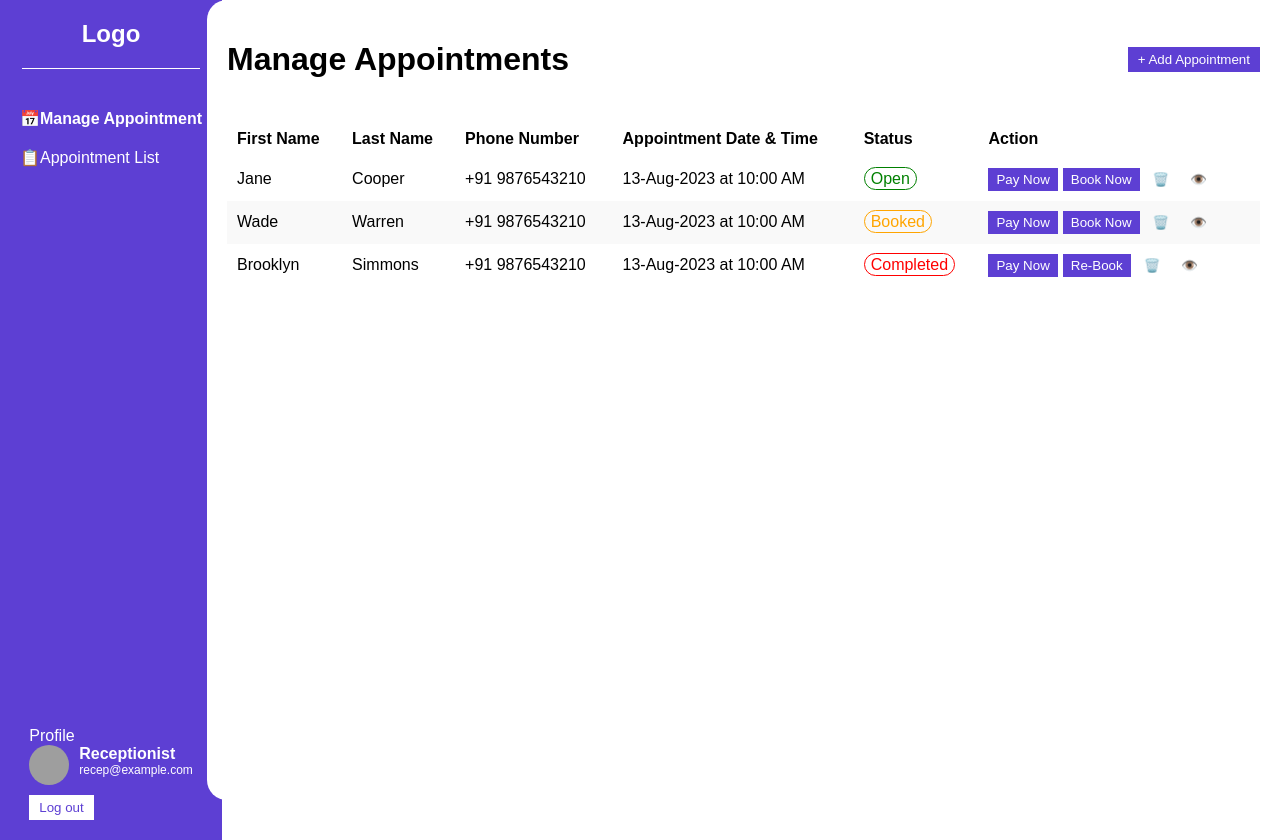
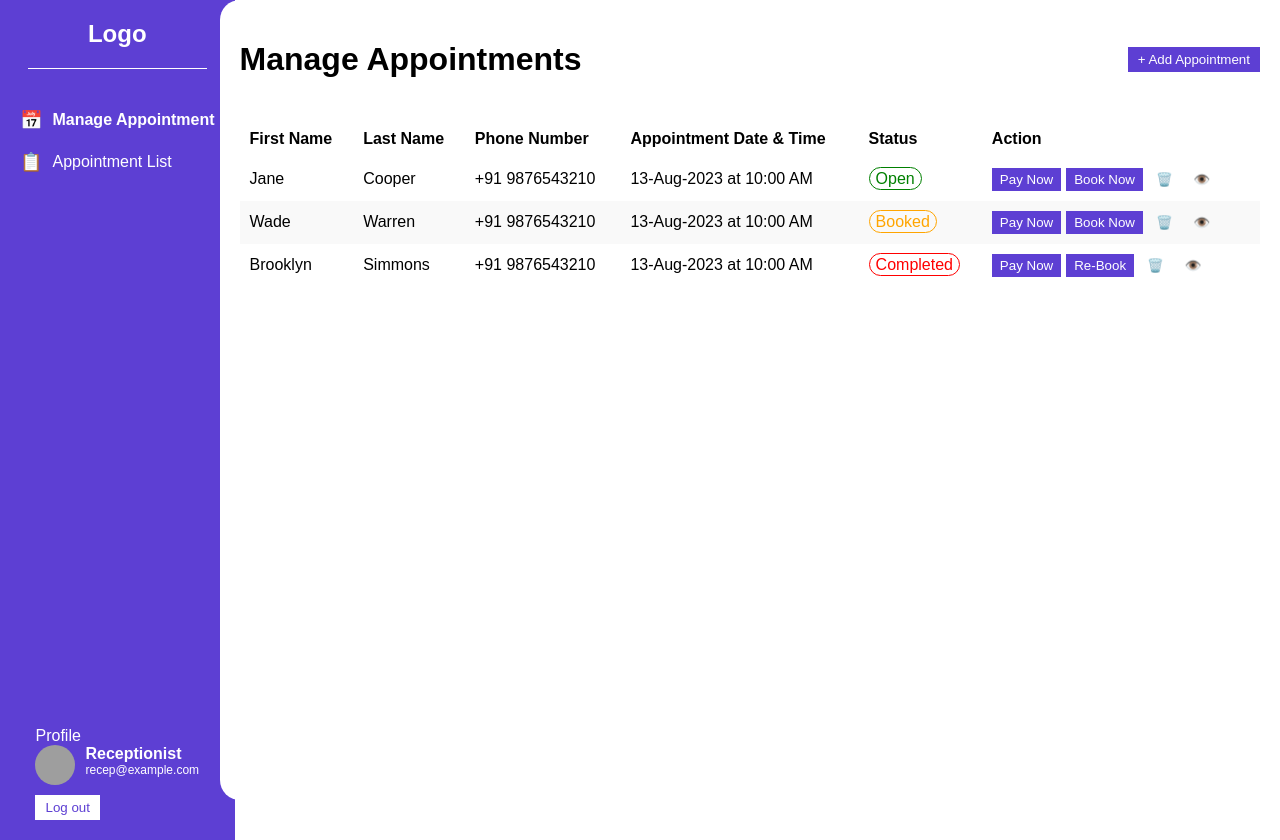
Before and after one commit to Surajit321/Project, an Angular app in the folder patient-appointment/: page /manage-appointments in a window 1280 px wide. Built offline with nearby package versions, Linux system fonts and the light colour scheme; grey boxes are pictures that could not be loaded.

Commit message:
Add styles for menu item icons
cgen-4e03cddbf94042a5942cae615412be12

```diff
--- a/patient-appointment/src/app/sidebar/sidebar.component.scss
+++ b/patient-appointment/src/app/sidebar/sidebar.component.scss
@@ -27,6 +27,18 @@
     .menu-item {
       margin: 20px 0;
       cursor: pointer;
+      display: flex;
+      align-items: center;
+      gap: 10px;
+
+      .icon {
+        font-size: 18px;
+        min-width: 20px;
+      }
+
+      .text {
+        flex: 1;
+      }
 
       &.active {
         font-weight: bold;
```
